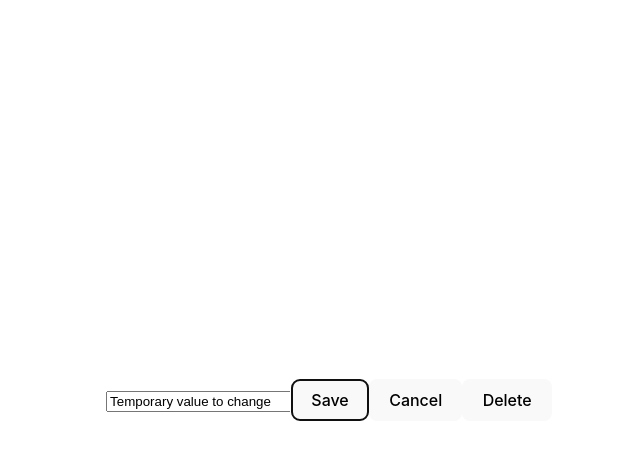
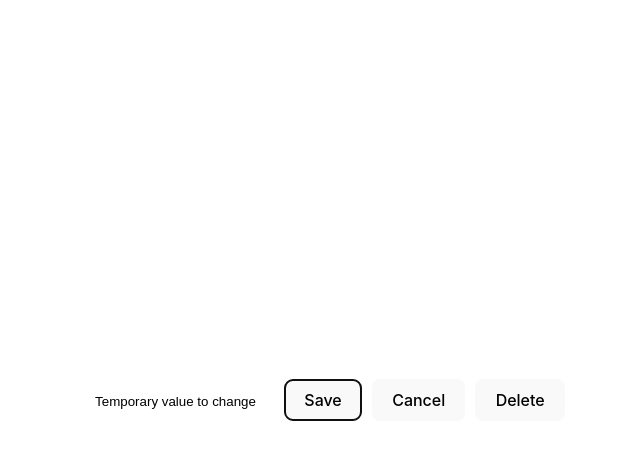
Before and after one commit to shirahn-singh/ImprovedToDoList, a React (Vite) app in the folder ToDoListV2/: page / in a window 1280 px wide. Both pictures are taken after a click on the button "Edit". Shown: the top 460 px of the page, without its empty margins (311-951 px from the left). Built offline with nearby package versions, Linux system fonts and the light colour scheme.

Commit message:
Added styling file and improved styling

```diff
--- a/ToDoListV2/src/Components/IndividualTask.tsx
+++ b/ToDoListV2/src/Components/IndividualTask.tsx
@@ -1,4 +1,5 @@
 import { useState } from "react";
+import "../Styling/IndividualTask.css";
 
 interface TaskProp {
   onDeleteTask: () => void;
@@ -6,13 +7,12 @@ interface TaskProp {
 
 const IndividualTask = ({ onDeleteTask }: TaskProp) => {
   const [editPressed, setEdit] = useState(false);
-  const [originalTask, setOriginalTask] = useState('Temporary value to change');
+  const [originalTask, setOriginalTask] = useState("Temporary value to change");
   const [newTask, setNewTask] = useState(originalTask);
 
   const handleEditClick = () => {
     setEdit(true);
   };
-
 
   //Think of combining handleSave and handleCancel into one function.
   const handleSaveClick = () => {
@@ -33,7 +33,12 @@ const IndividualTask = ({ onDeleteTask }: TaskProp) => {
     <>
       <div className="d-flex justify-content-between">
         {editPressed ? (
-          <input type="text" value={newTask} onChange={handleInputChange} />
+          <input
+            type="text"
+            className="input-task-box"
+            value={newTask}
+            onChange={handleInputChange}
+          />
         ) : (
           originalTask
         )}
@@ -41,17 +46,22 @@ const IndividualTask = ({ onDeleteTask }: TaskProp) => {
           <button
             type="button"
             onClick={editPressed ? handleSaveClick : handleEditClick}
+            className="button-padding"
           >
             {editPressed ? "Save" : "Edit"}
           </button>
           {editPressed ? (
-            <button type="button" onClick={handleCancelClick}>
+            <button
+              type="button"
+              className="button-padding"
+              onClick={handleCancelClick}
+            >
               Cancel
             </button>
           ) : null}
           <button
             type="button"
-            className="btn-close"
+            className="btn-close button-padding"
             data-bs-dismiss="alert"
             aria-label="Close"
             onClick={onDeleteTask}
--- /dev/null
+++ b/ToDoListV2/src/Styling/IndividualTask.css
@@ -0,0 +1,9 @@
+.button-padding{
+    margin-left: 10px;
+}
+
+.input-task-box{
+    border: none;
+    outline: none;
+    background: none; /*might change this, but will keep it for now. */
+}
```
